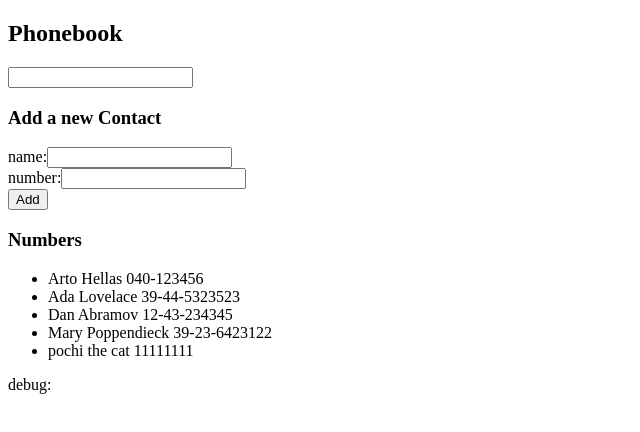
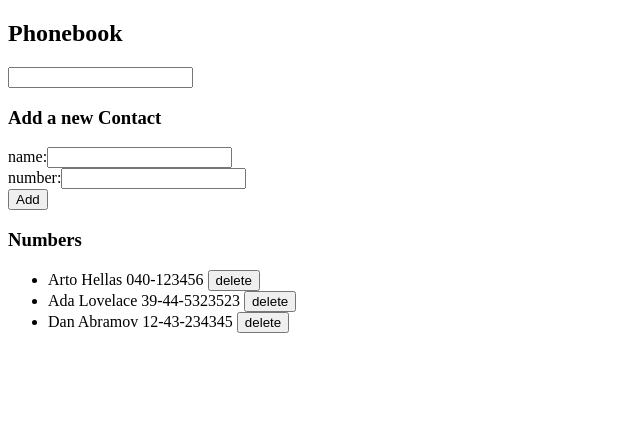
Before and after one commit to Reyabdul/phonebook, a React (Vite) app: page / in a window 1280 px wide. Shown: the top 432 px of the page, without its empty margins (0-640 px from the left). Built offline with nearby package versions, Linux system fonts and the light colour scheme; data requests are answered from the project's data file.

Commit message:
add delete function that willl delete contact on server side

```diff
--- a/db.json
+++ b/db.json
@@ -14,16 +14,6 @@
       "name": "Dan Abramov",
       "number": "12-43-234345",
       "id": "3"
-    },
-    {
-      "name": "Mary Poppendieck",
-      "number": "39-23-6423122",
-      "id": "4"
-    },
-    {
-      "id": "1549",
-      "name": "pochi the cat",
-      "number": "11111111"
     }
   ]
 }
--- a/src/App.jsx
+++ b/src/App.jsx
@@ -1,5 +1,4 @@
 import { useState, useEffect } from "react";
-import axios from "axios";
 import Filter from "./components/Filter";
 import PersonForm from "./components/PersonForm";
 import Persons from "./components/Persons";
@@ -34,6 +33,7 @@ const App = () => {
 
   // console.log(persons)
 
+  //ADD
   const addNewContact = (event) => {
     event.preventDefault();
     // console.log("button clicked", event.target)
@@ -61,6 +61,20 @@ const App = () => {
       })
   };
 
+
+  // DELETE
+  const handleDelete = (person) => {
+    const msg = `Delete ${person.name}?`
+    const confirm = window.confirm(msg)
+    if (confirm) {
+      personService
+        .deletePerson(person.id)
+        .then(persons =>
+          setPersons(persons)
+
+    )}
+    return alert(`${person.name} successfully deleted`)
+  }
   // console.log(persons)
 
   const handleNameChange = (event) => {
@@ -93,9 +107,15 @@ const App = () => {
       />
 
       <h3>Numbers</h3>
-      <Persons persons={persons} />
-
-      <div>debug: {newName}</div>
+      <ul>
+        {persons.map(person =>
+          <Persons
+            key={person.name}
+            person={person}
+            handleDelete={() => handleDelete(person)}
+          />
+        )}
+      </ul>
     </div>
   );
 };
--- a/src/components/Persons.jsx
+++ b/src/components/Persons.jsx
@@ -1,19 +1,14 @@
 import React from "react";
 
-const Persons = ({persons}) => {
+const Persons = ({person, handleDelete}) => {
 
-  // console.log(persons)
+  console.log(person)
   return (
     <div>
-      <ul>
-        {persons.map((person) => (
-          <li
-            key={person.id}
-          >
-            {person.name} {person.number}
-          </li>
-        ))}
-      </ul>
+      <li>
+        {person.name} {person.number}&nbsp;
+        <button onClick={handleDelete}>delete</button>
+      </li>
     </div>
   );
 };
--- a/src/services/persons.js
+++ b/src/services/persons.js
@@ -15,4 +15,12 @@ const create = (personObject) => {
   return request.then(response => response.data)
 }
 
-export default { getAll, create }
+const deletePerson = (id) => {
+  axios.delete(`${baseUrl}/${id}`)
+  return getAll()
+}
+export default {
+  getAll,
+  create,
+  deletePerson
+}
```
